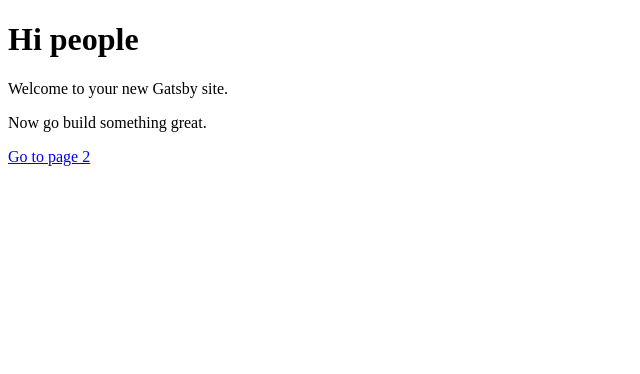
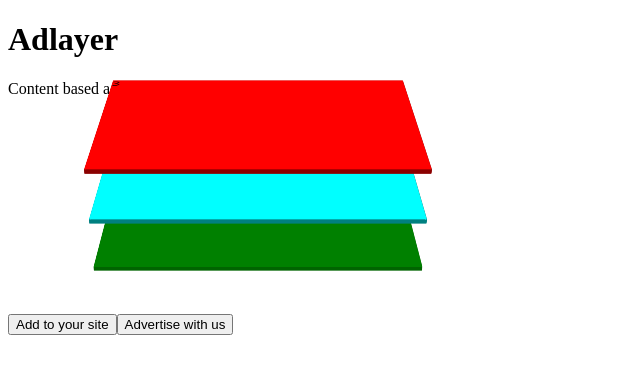
Before and after one commit to iddan/adlayer.io, a Gatsby site: page / in a window 1280 px wide. Shown: the whole page, without its empty margins (0-640 px from the left). Built offline with nearby package versions, Linux system fonts and the light colour scheme; Gatsby itself is replaced by a stand-in of ours.

Commit message:
almost good animation

```diff
--- /dev/null
+++ b/src/components/LayersVisualization.css
@@ -0,0 +1,102 @@
+:root {
+  --layer-width: 300px;
+  --layer-height: 200px;
+  --layer-depth: 4px;
+  --layer-side-border-width: 2px;
+}
+
+.LayersVisualization {
+  width: var(--layer-width);
+  height: var(--layer-height);
+  position: relative;
+  perspective: 1000px;
+  margin-left: 100px;
+}
+
+.LayersVisualization figure {
+  margin: 0;
+}
+
+@keyframes layer-in {
+  0% {
+    transform: rotateX(0deg);
+  }
+  100% {
+    transform: rotateX(60deg);
+  }
+}
+
+.LayersVisualization .layers {
+  width: 100%;
+  height: 100%;
+  position: absolute;
+  transform-style: preserve-3d;
+  animation: layer-in .7s forwards;
+  animation-delay: .5s;
+}
+
+.LayersVisualization .layer {
+  width: 100%;
+  height: 100%;
+  position: absolute;
+  transform-style: preserve-3d;
+}
+
+.LayersVisualization .layer__side {
+  margin: 0;
+  display: block;
+  position: absolute;
+  background: rgb(168, 168, 168);
+}
+
+.LayersVisualization .layer__side:nth-child(1) {
+  background: rgb(250, 250, 250);
+}
+
+/* front & back */
+.LayersVisualization .layer__side:nth-child(1),
+.LayersVisualization .layer__side:nth-child(2) {
+  width: var(--layer-width);
+  height: var(--layer-height);
+}
+
+/* right & left */
+.LayersVisualization .layer__side:nth-child(3),
+.LayersVisualization .layer__side:nth-child(4) {
+  width: var(--layer-depth);
+  height: var(--layer-height);
+  left: calc( (var(--layer-width) - var(--layer-depth)) / 2 );
+}
+
+/* top & bottom */
+.LayersVisualization .layer__side:nth-child(5),
+.LayersVisualization .layer__side:nth-child(6) {
+  width: var(--layer-width);
+  height: var(--layer-depth);
+  top: calc( (var(--layer-height) - var(--layer-depth)) / 2 );
+}
+
+/* front */
+.LayersVisualization .layer__side:nth-child(1)  {
+  transform: rotateY(   0deg ) translateZ( calc(var(--layer-depth) / 2) );
+}
+/* back */
+.LayersVisualization .layer__side:nth-child(2)  {
+  transform: rotateX( 180deg ) translateZ( calc(var(--layer-depth) / 2) );
+}
+/* right */
+.LayersVisualization .layer__side:nth-child(3)  {
+  transform: rotateY(  90deg ) translateZ( calc(var(--layer-width) / 2) );
+}
+/* left */
+.LayersVisualization .layer__side:nth-child(4)  {
+  transform: rotateY( -90deg ) translateZ( calc(var(--layer-width) / 2) );
+}
+/* top */
+.LayersVisualization .layer__side:nth-child(5)  {
+  transform: rotateX(  90deg ) translateZ( calc(var(--layer-height) / 2) );
+}
+/* bottom */
+.LayersVisualization .layer__side:nth-child(6)  {
+  transform: rotateX( -90deg ) translateZ( calc(var(--layer-height) / 2) );
+}
--- /dev/null
+++ b/src/components/LayersVisualization.js
@@ -0,0 +1,27 @@
+import React from 'react'
+import './LayersVisualization.css'
+
+const Layer = ({ children, z, color, darkColor }) => (
+  <figure className="layer" style={{ transform: `translateZ(${z}px)` }}>
+    <figure className="layer__side" style={{ background: color }}>
+      {children}
+    </figure>
+    <figure className="layer__side" style={{ background: darkColor }} />
+    <figure className="layer__side" style={{ background: darkColor }} />
+    <figure className="layer__side" style={{ background: darkColor }} />
+    <figure className="layer__side" style={{ background: darkColor }} />
+    <figure className="layer__side" style={{ background: darkColor }} />
+  </figure>
+)
+
+const LayersVisualization = () => (
+  <div className="LayersVisualization">
+    <figure className="layers">
+      <Layer z={0} color="green" darkColor="darkgreen">1</Layer>
+      <Layer z={50} color="cyan" darkColor="teal">2</Layer>
+      <Layer z={100} color="red" darkColor="darkred">3</Layer>
+    </figure>
+  </div>
+)
+
+export default LayersVisualization
--- a/src/layouts/index.css
+++ b/src/layouts/index.css
@@ -1,3 +1,9 @@
+@import url('https://fonts.googleapis.com/css?family=Crete+Round|Montserrat');
+/*
+font-family: 'Crete Round', serif;
+font-family: 'Montserrat', sans-serif;
+*/
+
 html {
   font-family: sans-serif;
   -ms-text-size-adjust: 100%;
@@ -197,8 +203,9 @@ html {
   box-sizing: inherit;
 }
 body {
+  text-align: center;
   color: hsla(0, 0%, 0%, 0.8);
-  font-family: georgia, serif;
+  font-family: 'Montserrat', sans-serif;
   font-weight: normal;
   word-wrap: break-word;
   font-kerning: normal;
@@ -219,20 +226,13 @@ img {
   margin-bottom: 1.45rem;
 }
 h1 {
-  margin-left: 0;
-  margin-right: 0;
-  margin-top: 0;
-  padding-bottom: 0;
-  padding-left: 0;
-  padding-right: 0;
-  padding-top: 0;
-  margin-bottom: 1.45rem;
+  padding: 0;
+  margin: 2rem 0;
   color: inherit;
-  font-family: -apple-system, BlinkMacSystemFont, Segoe UI, Roboto, Oxygen,
-    Ubuntu, Cantarell, Fira Sans, Droid Sans, Helvetica Neue, sans-serif;
-  font-weight: bold;
+  font-family: 'Crete Round', serif;
+  font-weight: normal;
   text-rendering: optimizeLegibility;
-  font-size: 2.25rem;
+  font-size: 3.25rem;
   line-height: 1.1;
 }
 h2 {
--- a/src/layouts/index.js
+++ b/src/layouts/index.js
@@ -2,19 +2,17 @@ import React from 'react'
 import PropTypes from 'prop-types'
 import Helmet from 'react-helmet'
 
-import Header from '../components/Header'
 import './index.css'
 
 const TemplateWrapper = ({ children }) => (
   <div>
     <Helmet
-      title="Gatsby Default Starter"
+      title="Adlayer"
       meta={[
         { name: 'description', content: 'Sample' },
         { name: 'keywords', content: 'sample, something' },
       ]}
     />
-    <Header />
     <div
       style={{
         margin: '0 auto',
--- a/src/pages/index.js
+++ b/src/pages/index.js
@@ -1,13 +1,19 @@
-import React from 'react'
-import Link from 'gatsby-link'
+import React from "react";
+import Link from "gatsby-link";
+import LayersVisualization from '../components/LayersVisualization'
 
 const IndexPage = () => (
   <div>
-    <h1>Hi people</h1>
-    <p>Welcome to your new Gatsby site.</p>
-    <p>Now go build something great.</p>
-    <Link to="/page-2/">Go to page 2</Link>
+    <h1>Adlayer</h1>
+    <p>Content based advertisement</p>
+    <LayersVisualization />
+    <Link to="/publishers/">
+      <button>Add to your site</button>
+    </Link>
+    <Link to="/advertisers/">
+      <button>Advertise with us</button>
+    </Link>
   </div>
-)
+);
 
-export default IndexPage
+export default IndexPage;
```
Also changed, not shown: src/components/Header/index.js (deleted, +0 -33 lines).
